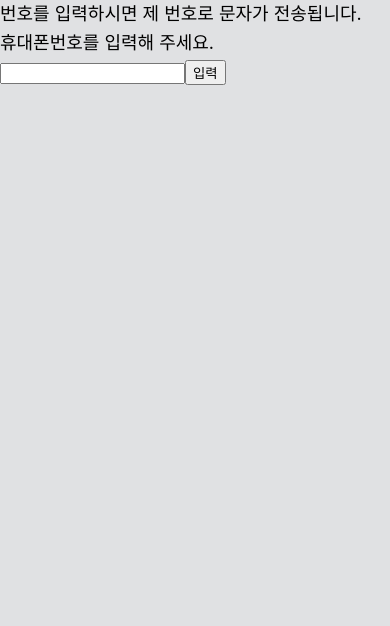
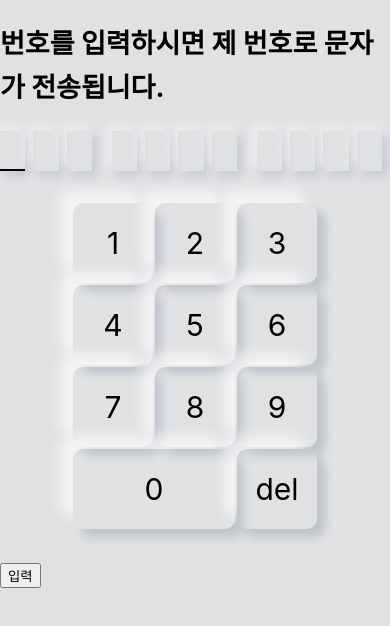
Before and after one commit to huna91/huna91.github.io, a Next.js app: page /contacts/Phone in a window 390 px wide. Shown: the top 626 px of the page. Built offline with nearby package versions, Linux system fonts and the light colour scheme.

Commit message:
phone design go

```diff
--- a/components/layout/layout.module.css
+++ b/components/layout/layout.module.css
@@ -4,8 +4,8 @@
   margin: 1rem auto 6rem;
   border: 1px solid #e0e1e3;
   border-radius: 15px;
-  box-shadow: 28px 28px 50px 0px rgba(13, 39, 80, 0.16),
-    -23px -23px 45px 0px #ffffff;
+  box-shadow: 15px 15px 30px 0px rgba(13, 39, 80, 0.16),
+    -20px -20px 30px 0px #ffffff;
 }
 
 .header {
@@ -14,10 +14,9 @@
   align-items: center;
   margin: 1rem auto 1rem;
   padding: 1rem 0 0 1rem;
-  /* border: 1px solid yellow; */
   border-radius: 13px;
-  box-shadow: inset -20px -20px 33px 0px rgba(255, 255, 255, 0.64),
-    inset 15px 15px 25px 0px rgba(13, 39, 80, 0.16);
+  box-shadow: inset -18px -18px 28px 0px rgba(255, 255, 255, 0.64),
+    inset 13px 13px 20px 0px rgba(13, 39, 80, 0.16);
 }
 
 .backToHome {
@@ -25,9 +24,9 @@
 }
 
 .main_wrap {
+  min-height: 400px;
   border-radius: 13px;
   padding: 1rem;
-
-  box-shadow: inset -20px -20px 33px 0px rgba(255, 255, 255, 0.64),
-    inset 15px 15px 25px 0px rgba(13, 39, 80, 0.16);
+  box-shadow: inset -18px -18px 28px 0px rgba(255, 255, 255, 0.64),
+    inset 13px 13px 20px 0px rgba(13, 39, 80, 0.16);
 }
--- a/pages/api/send_email.js
+++ b/pages/api/send_email.js
@@ -1,6 +1,9 @@
 const nodemailer = require("nodemailer");
 const config = require("../../config");
 
+export default async function send_mail(req, res) {
+  const { email_address } = req.body;
+  return new Promise(function (resolve, rej) {
     const transporter = nodemailer.createTransport({
       service: "naver",
       host: "smtp.naver.com",
@@ -11,30 +14,21 @@ const transporter = nodemailer.createTransport({
       },
     });
 
-// nodemailer 사용
-export default function send_mail(req, res) {
-  const { email_address } = req.body;
-  console.log(email_address);
-
-  // console.log(auth_num);
     let info = {
       from: config.email.id,
       to: `${email_address}`,
       subject: "안녕하세요! 윤하영 입니다.",
-    html: `<p>해당 메일로 답장 주셔서 연락 부탁드립니다! 감사합니다 :)</p>`,
+      html: `<p>해당 메일로 연락 부탁드립니다! 감사합니다 :)</p>`,
     };
+
     // 메일 전송
     transporter.sendMail(info, (err) => {
       if (err) {
-      console.log(err);
-      res.status(200).json({ text: "dd" });
-      // return false;
+        res.send(false);
       } else {
-      console.log("이메일 전송 성공");
-      // config.email.id = "";
-      res.status(200).json({ text: "zz" });
-      // res.send(true);
-      // return true;
+        res.send(true);
       }
     });
+    return true;
+  });
 }
--- a/pages/api/send_voice.js
+++ b/pages/api/send_voice.js
@@ -21,7 +21,7 @@ export const config = {
 // nodemailer 사용
 export default async function send_voice(req, res) {
   const form = new formidable.IncomingForm();
-
+  return new Promise(() => {
     form.parse(req, (err, fields, files) => {
       if (err) {
         res.status(500).json({ error: "formdata parsing 실패" });
@@ -31,27 +31,24 @@ export default async function send_voice(req, res) {
       const { name, position, phone, email } = JSON.parse(fields.jsonData);
 
       const { file } = files;
-    console.log(file);
       const info = {
         from: config_mail.email.id,
         to: config_mail.email.id,
-      subject: "안녕하세요! 윤하영 입니다.",
-      html: `<p>해당 메일로 답장 주셔서 연락 부탁드립니다! 감사합니다 :)</p>`,
+        subject: `${name} ${position}님의 목소리 전달`,
+        html: `<p>phone : ${phone}</p><p>email : ${email}</p>`,
         attachments: [{ path: file.filepath, filename: file.originalFilename }],
       };
-    console.log("들왔나?");
       // 메일 전송
       transporter.sendMail(info, (err) => {
         if (err) {
-        res.status(200).json({ error: err });
-        return false;
+          // res.status(200).json({ error: err });
+          res.send(false);
         } else {
-        console.log("목소리 전송 성공");
-        res.status(200).json({ message: "녹음 파일 받기 성공" });
-        // res.send(true);
-        // return true;
+          // res.status(200).json({ message: "녹음 파일 받기 성공" });
+          res.send(true);
         }
       });
     });
-  // res.status(200).json({ message: "녹음 파일 받기 성공" });
+    return true;
+  });
 }
--- a/pages/contacts/Phone.js
+++ b/pages/contacts/Phone.js
@@ -1,13 +1,33 @@
-//https://giron.tistory.com/75
+import React, { useEffect, useRef, useState } from "react";
+import utilStyles from "../../styles/utils.module.css";
+import { Phone_box } from "../../styles/styledCom";
 
-import React, { useState } from "react";
+const init_tel = {
+  cul: 0,
+  phone: ["", "", "", "", "", "", "", "", "", "", ""],
+};
 
 const Phone = () => {
   const [number, setNumber] = useState("");
+  const [tel, setTel] = useState(init_tel);
   const [isLoading, setIsLoading] = useState(false);
-  function getNumber({ target }) {
-    setNumber(target.value);
+  const boxRef = useRef();
+
+  function updateArr(array, index, value) {
+    return (array[index] = value);
   }
+  function getNumber(_number) {
+    // let _arr = [...tel.phone];
+    // updateArr(_arr, tel.cul, _number);
+    // console.log(_arr, "변경");
+    // console.log(tel.phone, "이전");
+    setTel((prev) => ({
+      ...prev,
+      cul: tel.cul++,
+      phone: updateArr([...tel.phone], tel.cul, _number),
+    }));
+  }
+  function delNumber() {}
 
   async function submit() {
     await fetch("../api/send_sms", {
@@ -22,12 +42,55 @@ const Phone = () => {
       setIsLoading(false);
     });
   }
+
+  document.addEventListener("keypress", (eve) => {
+    getNumber(eve.key);
+  });
+  useEffect(() => {}, []);
+
   return (
     <div>
-      번호를 입력하시면 제 번호로 문자가 전송됩니다.
+      <h2>번호를 입력하시면 제 번호로 문자가 전송됩니다.</h2>
       <div>
-        <label>휴대폰번호를 입력해 주세요.</label>
-        <input onChange={getNumber} />
+        <div className={utilStyles.phone_num_container}>
+          {tel.phone.map((val, ind, arr) => {
+            console.log(ind);
+            return (
+              <Phone_box
+                ref={boxRef}
+                className={utilStyles.phone_num_box}
+                cur={ind}
+              >
+                {val}
+              </Phone_box>
+            );
+          })}
+        </div>
+        <div className={utilStyles.phone_table_wrap}>
+          <table className={utilStyles.phone_input_table}>
+            <tr>
+              <td onClick={() => getNumber(1)}>1</td>
+              <td onClick={() => getNumber(2)}>2</td>
+              <td onClick={() => getNumber(3)}>3</td>
+            </tr>
+            <tr>
+              <td onClick={() => getNumber(4)}>4</td>
+              <td onClick={() => getNumber(5)}>5</td>
+              <td onClick={() => getNumber(6)}>6</td>
+            </tr>
+            <tr>
+              <td onClick={() => getNumber(7)}>7</td>
+              <td onClick={() => getNumber(8)}>8</td>
+              <td onClick={() => getNumber(9)}>9</td>
+            </tr>
+            <tr>
+              <td colSpan="2" onClick={() => getNumber(0)}>
+                0
+              </td>
+              <td onClick={() => delNumber()}>del</td>
+            </tr>
+          </table>
+        </div>
 
         <button onClick={submit}>입력</button>
       </div>
--- a/styles/styledCom.js
+++ b/styles/styledCom.js
@@ -3,8 +3,8 @@ import styled from "styled-components";
 const Mail_input = styled.input`
   box-shadow: 0 0 5px ${({ check }) => (check ? "green" : "pink")};
   border: 1px solid ${({ check }) => (check ? "green" : "pink")};
-  width: 80%;
-  height: 8%;
+  width: 100%;
+  height: 9%;
   border-radius: 5px;
 `;
 
@@ -22,7 +22,7 @@ const Mail_btn = styled.button`
   cursor: pointer;
 `;
 /* opacity: ${({ able }) => (able ? 1 : 0.6)};
-  background-color: ${({ able }) => (able ? "blue" : "grey")}; */
+background-color: ${({ able }) => (able ? "blue" : "grey")}; */
 /* cursor: ${({ able }) => (able ? pointer) : (not-allowed))}; */
 
 const Voice_input = styled.input`
@@ -32,16 +32,13 @@ const Voice_input = styled.input`
   border-radius: 5px;
 `;
 
-const Send_btn = styled.button`
-  width: 200px;
-  height: 60px;
-  ::after,
-  ::before {
-    content: "";
-    position: absolute;
-    width: 20px;
-    height: 20px;
-  }
+const Phone_box = styled.div`
+  width: 40px;
+  height: 40px;
+  box-shadow: -4px -4px 13px 0px rgba(255, 255, 255, 0.64),
+    4px 4px 10px 0px rgba(13, 39, 80, 0.16);
+  margin: 0 ${({ cur }) => (cur === 2 || cur === 6 ? "20px" : "8px")} 0 0;
+  border-bottom: 2px solid ${({ cur }) => (cur ? "none" : "black")};
 `;
 
-export { Mail_input, Mail_Ul, Mail_Li, Mail_btn, Voice_input };
+export { Mail_input, Mail_Ul, Mail_Li, Mail_btn, Voice_input, Phone_box };
--- a/styles/utils.module.css
+++ b/styles/utils.module.css
@@ -44,8 +44,8 @@
 /* home-------------------------------------------------------------------------------- */
 .section_contact {
   border-radius: 10px;
-  box-shadow: 28px 28px 50px 0px rgba(13, 39, 80, 0.16),
-    -23px -23px 45px 0px #ffffff;
+  box-shadow: 10px 10px 20px 0px rgba(13, 39, 80, 0.16),
+    -5px -5px 30px 0px #ffffff;
 }
 
 .section_contents {
@@ -108,13 +108,14 @@
 }
 
 .contents_list {
+  height: 300px;
   list-style: none;
   padding: 0;
   margin: 0;
   display: flex;
   flex-direction: column;
   overflow: hidden;
-  overflow-x: scroll;
+  overflow-y: scroll;
 }
 
 .contents_list::-webkit-scrollbar {
@@ -193,21 +194,73 @@
   /* display: flex; */
   flex-direction: column;
   align-items: center;
-  /* position: relative; */
+  position: relative;
   /* border: 1px solid blueviolet; */
+}
+
+.email_add_check_p {
+  font-size: 5px;
 }
 /* home-contacts-Kakao----------------------------------------------------------------- */
 /* home-contacts-Voice----------------------------------------------------------------- */
-.voice_act {
+.voice_title {
+  text-align: center;
+  margin: 1rem 0 0 0;
 }
 
-.voice_notAct {
+.voice_explain {
+  text-align: center;
+  font-size: 15px;
+  color: blue;
 }
 
 .voice_form {
   display: flex;
   flex-direction: column;
-  margin: 1.5rem 0 2rem 7rem;
+  margin: 1.5rem 0 2rem 6rem;
+}
+
+.voice_btn_wrap {
+  display: flex;
+  justify-content: center;
 }
 
 /* home-contacts-Phone----------------------------------------------------------------- */
+.phone_num_container {
+  display: flex;
+  justify-content: center;
+}
+.phone_table_wrap {
+  display: flex;
+  justify-content: center;
+  margin: 30px;
+}
+.phone_input_table {
+}
+.phone_input_table td {
+  cursor: pointer;
+  text-align: center;
+  width: 80px;
+  height: 80px;
+  border-radius: 10px;
+  font-size: 30px;
+  transition: 0.5s;
+  box-shadow: -13px -13px 13px 0px rgba(255, 255, 255, 0.64),
+    8px 8px 10px 0px rgba(13, 39, 80, 0.16);
+}
+.phone_input_table td:hover {
+  transform: scale(1.2);
+}
+
+/* .phone_num_box {
+  position: absolute;
+  top: 50%;
+  left: 50%;
+  transform: calc(-50%, -50%);
+} */
+.phone_num_box::before {
+  /* position: absolute; */
+  /* top: 5px; */
+  border: 1px solid pink;
+  margin: 5px;
+}
```
Also changed, not shown: pages/contacts/Email.js (+18 -5 lines), pages/contacts/Voice.js (+31 -8 lines), styles/button.module.css (+47 -5 lines). Lines whose indentation alone changed are shown as unchanged.
